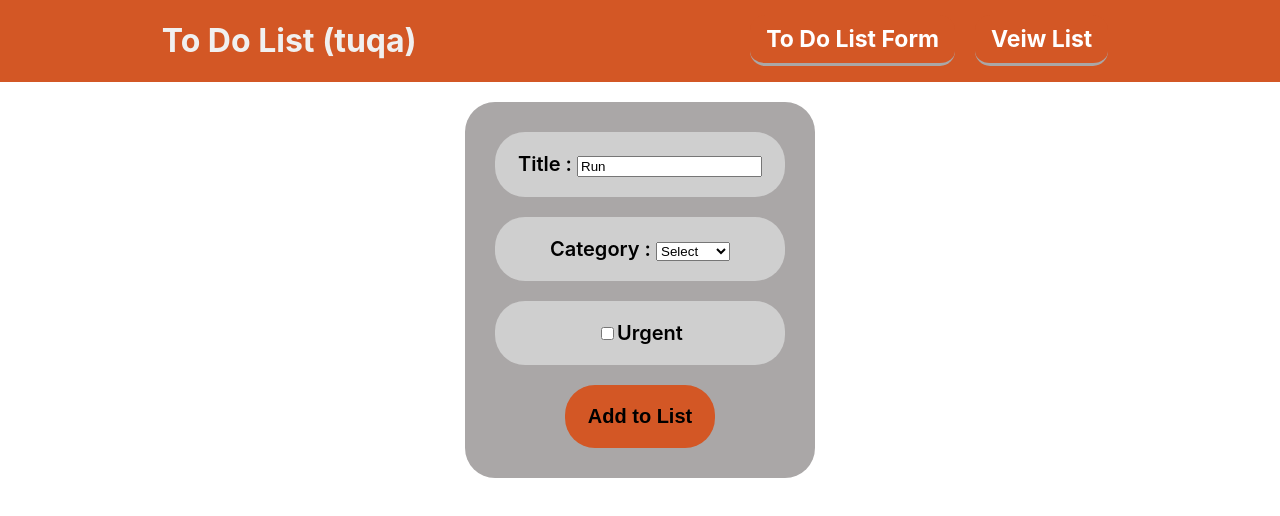
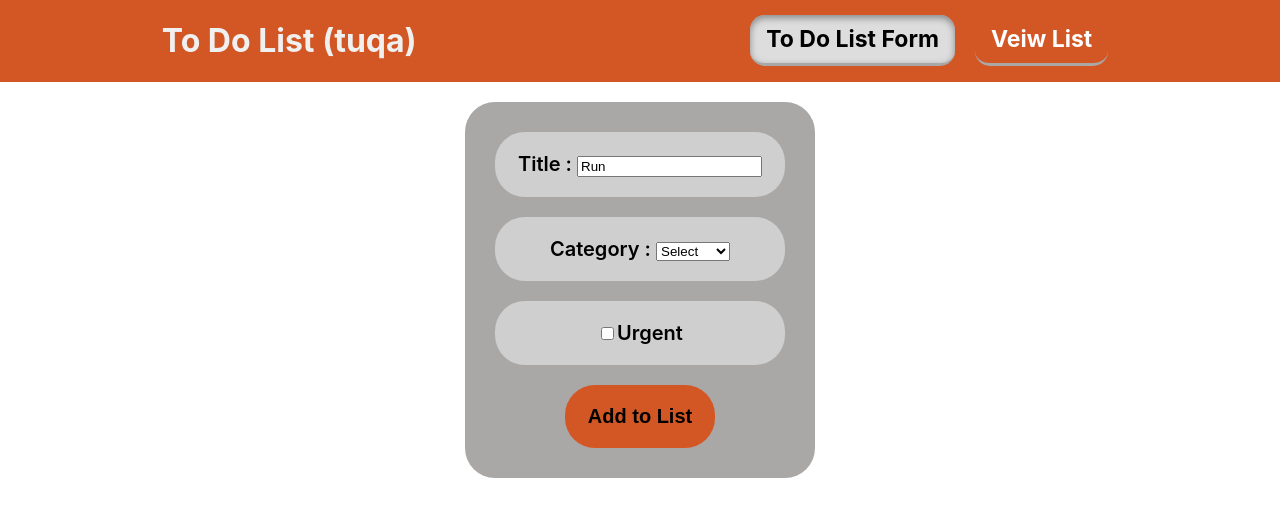
Before and after one commit to meeraqunaibi/to-do-list, a React (Create React App) app: page /add in a window 1280 px wide. Shown: the top 516 px of the page. Built offline with nearby package versions, Linux system fonts and the light colour scheme.

Commit message:
navegate form when add new to do list ,add defult page

```diff
--- a/src/App.jsx
+++ b/src/App.jsx
@@ -6,7 +6,7 @@ import NotFoundPage from "./pages/pages/notfound/notfound";
 import LIstViewPage from "./pages/pages/listviewpage/listview.page";
 import PopUp from "./components/popup.componant/popup ,componant";
 import Header from "./components/header/header";
-import { BrowserRouter, Routes, Route } from "react-router-dom";
+import { BrowserRouter, Routes, Route, Navigate } from "react-router-dom";
 
 function App() {
   const [items, setItems] = useState(
@@ -86,8 +86,14 @@ function App() {
         <hr/>
         <List items={items} ondelete={deletefun} /> */}
 
+          <Routes>
+            {console.log(items.length===0 )}
+            {items.length === 0 ? (
+              <Route path="/" element={<Navigate to="/add" />} />
+            ) : (
+              <Route path="/" element={<Navigate to="/view" />} />
 
-          <Routes>
+            )}
             <Route path="/add" element={<FormPage addItem={addItem} />} />
             <Route
               path="/view"
@@ -99,9 +105,8 @@ function App() {
                 />
               }
             />
-            <Route path="*" element={<NotFoundPage/>}/>
+            <Route path="*" element={<NotFoundPage />} />
           </Routes>
-
 
           {/* ///////////////////////////////// */}
 
--- a/src/components/form/form.component.jsx
+++ b/src/components/form/form.component.jsx
@@ -1,11 +1,19 @@
 import { useState } from "react";
+import { useNavigate} from "react-router-dom";
 
 import Catergories from "../../data/data";
 import "./form.css";
 const Form = (props) => {
+
   const [title, changetitle] = useState("Run");
   const [category, changecategory] = useState("");
   const [urgent, changeUrgent] = useState(false);
+
+  const navegate = useNavigate();
+
+  const handleNav = () => {
+    navegate({ pathname: "/view" });
+  };
 
   const handleSubmit = (event) => {
     event.preventDefault();
@@ -27,6 +35,7 @@ const Form = (props) => {
     changetitle("");
     changecategory("");
     changeUrgent(false);
+    handleNav();
   };
 
   const handletilte = (event) => {
--- a/src/components/header/header.css
+++ b/src/components/header/header.css
@@ -32,12 +32,11 @@
 
 .topnav a:hover {
   background-color: #ddd;
-
   color: black;
 }
 
 .topnav a.active {
-  background-color: rgb(211, 87, 37);
-  color: white;
+  background-color: #ddd;
+  color: black;
   box-shadow: #888888 0 3px 7px inset;
 }
--- a/src/components/header/header.jsx
+++ b/src/components/header/header.jsx
@@ -1,15 +1,23 @@
-import { Link } from "react-router-dom";
+import { Link,useLocation,useNavigate } from "react-router-dom";
+
 import "./header.css";
 
 const Header = (props) => {
+  const navegate = useNavigate();
+
+  const handleNav = () => {
+    navegate({ pathname: "/feed" });
+  };
+
+  const Location=useLocation();
   return (
     <div className="header">
       <h1>To Do List (tuqa)</h1>
 
       <div className="topnav">
 
-      <Link to="/add"> To Do List Form </Link>
-      <Link to="/view">  Veiw List </Link>
+      <Link to="/add" className={Location.pathname === "/add"?'active':""}> To Do List Form </Link>
+      <Link to="/view" className={Location.pathname.includes("view")?'active':""}>  Veiw List </Link>
         {/* <button className={`${props.page==="form"?"active":""}`} onClick={() => props.changepage("form")}>
           to do list form
         </button>
```
Lines whose indentation alone changed are shown as unchanged.
